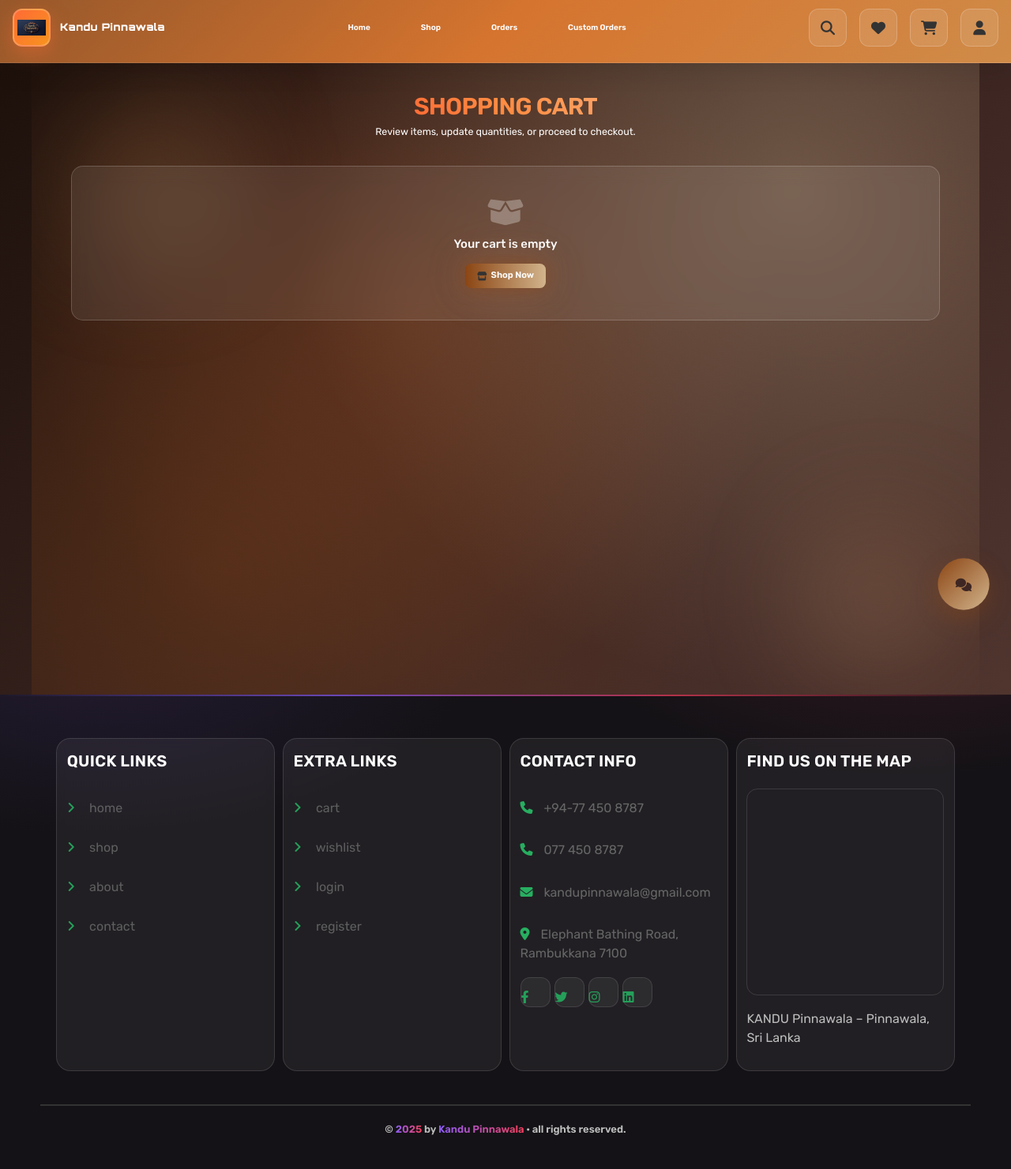
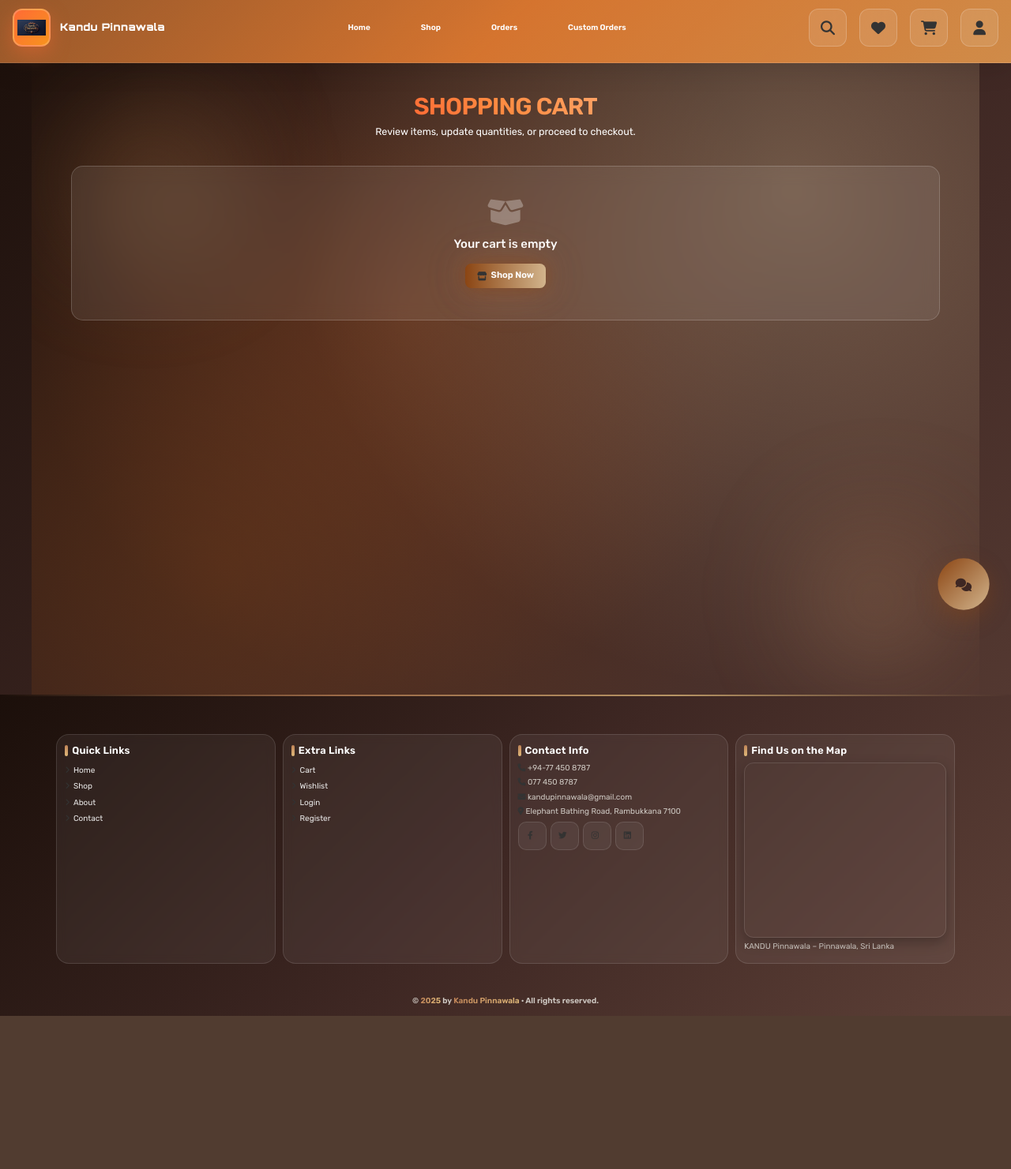
Before and after one commit to ThisalDinuwara/grocery-store, a PHP site: page /cart.php in a window 1280 px wide. Shown: the whole page at 79% size. After the commit the page ends 1287 px from the top, so only its background shows below. Run offline with PHP 8.4, Linux system fonts and the light colour scheme; the visitor is signed in with stand-in values (Sample User, id 1); data that the repository does not hold is empty; a map, chart or similar area stays blank; some libraries are stand-ins or nearby versions; grey boxes are pictures that could not be loaded.

Commit message:
version 2.1

```diff
--- a/footer.php
+++ b/footer.php
@@ -1,154 +1,152 @@
-<!DOCTYPE html>
-<html lang="en">
-<head>
-  <meta charset="UTF-8">
-  <title>Footer with Map</title>
-  <link
-    rel="stylesheet"
-    href="https://cdnjs.cloudflare.com/ajax/libs/font-awesome/6.4.0/css/all.min.css"
-  />
+<?php
+// footer.php — scoped, portable footer for all pages
+// If Font Awesome is already loaded in your header, you can remove the link below.
+?>
+<link rel="stylesheet" href="https://cdnjs.cloudflare.com/ajax/libs/font-awesome/6.4.0/css/all.min.css"/>
 
 <style>
-    :root{
-      --footer-bg:#141216;
-      --footer-accent:#8b5cf6;
-      --footer-accent-2:#f43f5e;
-      --footer-text:#eaeaea;
-      --footer-muted:#bdbdbd;
-      --footer-card:rgba(255,255,255,.06);
-      --footer-border:rgba(255,255,255,.12);
+  /* ===== Scoped variables on the wrapper to avoid global collisions ===== */
+  .kp-footer{
+    --footer-bg: linear-gradient(135deg,#1B0F0A 0%,#3E2723 50%,#5D4037 100%);
+    --accent-1:#c08457;  /* warm bronze */
+    --accent-2:#e0b97a;  /* light gold  */
+    --txt:#f5f5f5;
+    --muted:#cfc9c3;
+    --card:rgba(255,255,255,.06);
+    --bd:rgba(255,255,255,.12);
+    position:relative;
+    background:var(--footer-bg);
+    color:var(--txt);
+    padding:2rem 0 1rem;
+    overflow:hidden;
+  }
+  .kp-footer::before{
+    content:"";
+    position:absolute; inset:0 0 auto 0; height:2px;
+    background:linear-gradient(90deg,transparent,var(--accent-1),var(--accent-2),transparent);
+    opacity:.75;
   }
 
-    .footer{
-      position:relative;
-      color:var(--footer-text);
-      background:
-        radial-gradient(1200px 600px at 10% -10%, rgba(139,92,246,.12), transparent 40%),
-        radial-gradient(1000px 500px at 90% -20%, rgba(244,63,94,.12), transparent 45%),
-        var(--footer-bg);
-      padding:2.5rem 0 1.5rem;
-      overflow:hidden;
+  .kp-footer .box-container{
+    width:min(1200px,92%);
+    margin-inline:auto;
+    display:grid;
+    grid-template-columns:repeat(12,minmax(0,1fr));
+    gap:.9rem;
   }
-    .footer::before{
-      content:"";
-      position:absolute; inset:0 0 auto 0; height:2px;
-      background:linear-gradient(90deg,transparent,var(--footer-accent),var(--footer-accent-2),transparent);
-      opacity:.7;
+  .kp-footer .box{
+    grid-column:span 3;
+    background:var(--card);
+    border:1px solid var(--bd);
+    border-radius:16px;
+    padding:1rem;
+    backdrop-filter:blur(6px);
+  }
+  @media (max-width:1024px){ .kp-footer .box{ grid-column:span 6; } }
+  @media (max-width:640px){  .kp-footer .box{ grid-column:span 12; } }
+
+  /* Titles */
+  .kp-footer h3{
+    margin:0 0 .6rem;
+    font-size:1.28rem;
+    font-weight:800;
+    color:#fff;
+    letter-spacing:.2px;
+    display:flex; align-items:center; gap:.5rem;
+  }
+  .kp-footer h3::before{
+    content:""; width:4px; height:1.1em; border-radius:2px;
+    background:linear-gradient(180deg,var(--accent-1),var(--accent-2));
+    display:inline-block;
   }
 
-    /* Force equal grid layout */
-    .footer .box-container{
-      width:min(1200px,92%);
-      margin-inline:auto;
-      display:grid !important;
-      grid-template-columns:repeat(12,minmax(0,1fr)) !important;
-      gap:1rem !important;
-      align-items:stretch;
-      box-sizing:border-box;
+  /* Links + text */
+  .kp-footer a{
+    display:block; color:var(--txt); text-decoration:none;
+    font-size:1rem; line-height:1.55;
+    padding:.25rem 0; opacity:.95;
+    transition:transform .22s ease, color .22s ease, opacity .22s ease;
   }
-    .footer .box{
-      flex:initial !important;
-      width:auto !important;
-      grid-column:span 3 !important; /* 4 columns on desktop */
-      background:var(--footer-card);
-      border:1px solid var(--footer-border);
-      border-radius:18px;
-      padding:1.25rem;
-      backdrop-filter:blur(6px);
-      box-sizing:border-box;
-    }
-    .footer .box.map-box{
-      grid-column:span 3 !important;
-    }
-    @media (max-width:1024px){
-      .footer .box{ grid-column:span 6 !important; }
-    }
-    @media (max-width:640px){
-      .footer .box{ grid-column:span 12 !important; }
+  .kp-footer a i{ margin-right:.45rem; }
+  .kp-footer a:hover{ color:var(--accent-2); transform:translateX(4px); opacity:1; }
+
+  .kp-footer p{
+    margin:.28rem 0; color:var(--muted); font-size:1rem; line-height:1.55;
   }
 
-    /* White section titles */
-    .footer h3{
-      margin:0 0 .75rem 0;
-      font-size:1.2rem;
-      letter-spacing:.3px;
-      font-weight:700;
-      color:#ffffff !important;
+  /* Socials */
+  .kp-footer .socials{ display:flex; gap:.5rem; margin-top:.4rem; }
+  .kp-footer .socials a{
+    width:36px; height:36px; display:grid; place-items:center;
+    background:var(--card); border:1px solid var(--bd);
+    border-radius:10px; font-size:1.05rem;
+    transition:transform .22s, background .22s, box-shadow .22s, color .22s;
+  }
+  .kp-footer .socials a:hover{
+    background:linear-gradient(135deg,var(--accent-1),var(--accent-2));
+    color:#1B0F0A; transform:translateY(-2px);
+    box-shadow:0 6px 14px rgba(0,0,0,.28);
   }
 
-    .footer a{
-      display:block; color:var(--footer-text); text-decoration:none; opacity:.9; padding:.25rem 0;
-      transition:transform .2s ease, opacity .2s ease, color .2s ease;
+  /* Map */
+  .kp-footer .map-wrap{
+    position:relative; border-radius:12px; overflow:hidden;
+    border:1px solid var(--bd); box-shadow:0 6px 16px rgba(0,0,0,.25);
   }
-    .footer a i{ margin-right:.45rem; }
-    .footer a:hover{ color:#fff; opacity:1; transform:translateX(2px); }
-    .footer p{ margin:.35rem 0; color:var(--footer-muted); }
+  .kp-footer .map-wrap iframe{
+    width:100%; height:220px;
+    border:0; display:block;
+    filter:contrast(1.08) saturate(1.05);
+  }
 
-    .footer .socials{ display:flex; gap:.5rem; margin-top:.5rem; }
-    .footer .socials a{
-      width:38px; height:38px; display:grid; place-items:center;
-      background:var(--footer-card); border:1px solid var(--footer-border);
-      border-radius:12px; transition:transform .2s, box-shadow .2s;
+  /* Copyright */
+  .kp-footer .credit{
+    width:min(1200px,92%); margin:1rem auto 0;
+    text-align:center; color:var(--muted);
+    font-size:1rem; font-weight:600;
   }
-    .footer .socials a:hover{ transform:translateY(-2px); box-shadow:0 6px 14px rgba(0,0,0,.25); }
-
-    .map-wrap{ position:relative; border-radius:14px; overflow:hidden; border:1px solid var(--footer-border); }
-    .map-wrap iframe{ width:100%; height:260px; border:0; display:block; filter:saturate(1.05) contrast(1.05); }
-
-    /* Bigger copyright line */
-    .footer .credit{
-      width:min(1200px,92%);
-      margin:1.25rem auto 0;
-      text-align:center;
-      color:var(--footer-muted);
-      font-size:1.3rem !important;
-      font-weight:600;
-    }
-    .footer .credit span{
-      background:linear-gradient(90deg,var(--footer-accent),var(--footer-accent-2));
-      -webkit-background-clip:text; background-clip:text;
-      color:transparent; font-weight:700;
+  .kp-footer .credit span{
+    background:linear-gradient(90deg,var(--accent-1),var(--accent-2));
+    -webkit-background-clip:text; background-clip:text; color:transparent;
+    font-weight:800;
   }
 </style>
-</head>
-<body>
 
-<footer class="footer">
-
+<footer class="kp-footer">
   <section class="box-container">
 
     <div class="box">
-      <h3>quick links</h3>
-      <a href="home.php"><i class="fas fa-angle-right"></i> home</a>
-      <a href="shop.php"><i class="fas fa-angle-right"></i> shop</a>
-      <a href="about.php"><i class="fas fa-angle-right"></i> about</a>
-      <a href="contact.php"><i class="fas fa-angle-right"></i> contact</a>
+      <h3>Quick Links</h3>
+      <a href="home.php"><i class="fas fa-angle-right"></i>Home</a>
+      <a href="shop.php"><i class="fas fa-angle-right"></i>Shop</a>
+      <a href="about.php"><i class="fas fa-angle-right"></i>About</a>
+      <a href="contact.php"><i class="fas fa-angle-right"></i>Contact</a>
     </div>
 
     <div class="box">
-      <h3>extra links</h3>
-      <a href="cart.php"><i class="fas fa-angle-right"></i> cart</a>
-      <a href="wishlist.php"><i class="fas fa-angle-right"></i> wishlist</a>
-      <a href="login.php"><i class="fas fa-angle-right"></i> login</a>
-      <a href="register.php"><i class="fas fa-angle-right"></i> register</a>
+      <h3>Extra Links</h3>
+      <a href="cart.php"><i class="fas fa-angle-right"></i>Cart</a>
+      <a href="wishlist.php"><i class="fas fa-angle-right"></i>Wishlist</a>
+      <a href="login.php"><i class="fas fa-angle-right"></i>Login</a>
+      <a href="register.php"><i class="fas fa-angle-right"></i>Register</a>
     </div>
 
     <div class="box">
-      <h3>contact info</h3>
+      <h3>Contact Info</h3>
       <p><i class="fas fa-phone"></i> +94-77 450 8787</p>
       <p><i class="fas fa-phone"></i> 077 450 8787</p>
       <p><i class="fas fa-envelope"></i> kandupinnawala@gmail.com</p>
       <p><i class="fas fa-map-marker-alt"></i> Elephant Bathing Road, Rambukkana 7100</p>
       <div class="socials">
-        <a href="#"><i class="fab fa-facebook-f"></i></a>
-        <a href="#"><i class="fab fa-twitter"></i></a>
-        <a href="#"><i class="fab fa-instagram"></i></a>
-        <a href="#"><i class="fab fa-linkedin"></i></a>
+        <a href="#" aria-label="Facebook"><i class="fab fa-facebook-f"></i></a>
+        <a href="#" aria-label="Twitter"><i class="fab fa-twitter"></i></a>
+        <a href="#" aria-label="Instagram"><i class="fab fa-instagram"></i></a>
+        <a href="#" aria-label="LinkedIn"><i class="fab fa-linkedin"></i></a>
       </div>
     </div>
 
-    <div class="box map-box">
-      <h3>find us on the map</h3>
+    <div class="box">
+      <h3>Find Us on the Map</h3>
       <div class="map-wrap">
         <iframe
           loading="lazy"
@@ -157,19 +155,20 @@
           src="https://www.google.com/maps?q=7.300432,80.3856581&z=17&output=embed">
         </iframe>
       </div>
-      <p style="margin-top:.5rem;color:var(--footer-muted);">
-        KANDU Pinnawala – Pinnawala, Sri Lanka
-      </p>
+      <p style="margin-top:.4rem;">KANDU Pinnawala – Pinnawala, Sri Lanka</p>
     </div>
 
   </section>
 
-  <p class="credit">© <span id="year"></span> by <span>Kandu Pinnawala</span> · all rights reserved.</p>
+  <p class="credit">
+    © <span id="kp-year"></span> by <span>Kandu Pinnawala</span> · All rights reserved.
+  </p>
 </footer>
 
 <script>
-  document.getElementById('year').textContent = new Date().getFullYear();
+  // Year auto-fill (scoped)
+  (function(){
+    var y=document.getElementById('kp-year');
+    if(y){ y.textContent=new Date().getFullYear(); }
+  })();
 </script>
-
-</body>
-</html>
```
Also changed, not shown: about.php (+55 -108 lines), shop.php (+57 -50 lines). Lines whose indentation alone changed are shown as unchanged.
